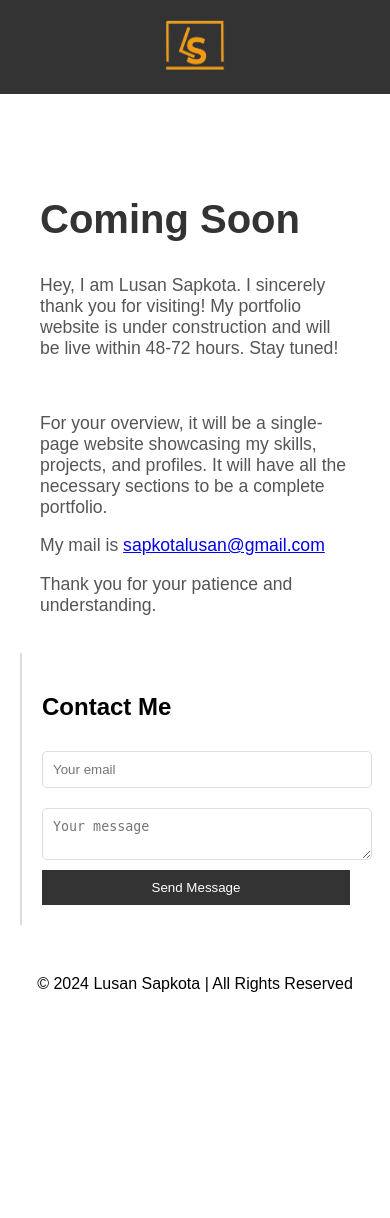
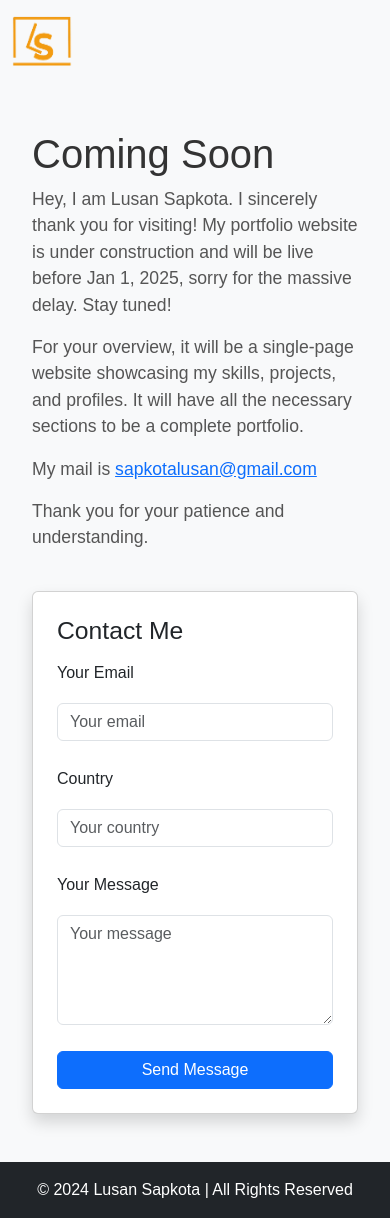
Before and after one commit to Lusan-sapkota/portfolio, a Flask app: page / in a window 390 px wide. Before the commit the page ends 992 px from the top, so only its background shows below. Run offline with Flask 3, Linux system fonts and the light colour scheme.

Commit message:
Made the design responsive and form protective

```diff
--- a/templates/index.html
+++ b/templates/index.html
@@ -6,43 +6,64 @@
   <meta http-equiv="X-UA-Compatible" content="ie=edge">
   <link rel="icon" type="image/png" sizes="32x32" href="{{ url_for('static', filename='images/favicon-32x32.png') }}">
   <title>My Portfolio - Coming Soon</title>
+  <link rel="stylesheet" href="https://cdn.jsdelivr.net/npm/bootstrap@5.3.0-alpha1/dist/css/bootstrap.min.css">
   <link rel="stylesheet" href="{{ url_for('static', filename='css/styles.css') }}">
 </head>
 <body>
-  <header>
-    <div class="logo">
-      <img src="{{ url_for('static', filename='images/logo.png') }}" alt="Logo" width="60" height="50">
+  <header class="bg-light py-3">
+    <div class="container d-flex align-items-center">
+      <div class="logo">
+        <img src="{{ url_for('static', filename='images/logo.png') }}" alt="Logo" width="60" height="50">
+      </div>
     </div>
   </header>
 
   <main>
-    <section class="hero">
-        <div class="hero-content">
+    <section class="hero py-5 bg-light">
+      <div class="container">
+        <div class="row align-items-center">
           <!-- Left Side: Text Content -->
-          <div class="hero-text">
-            <h1>Coming Soon</h1>
-            <p>Hey, I am Lusan Sapkota. I sincerely thank you for visiting! My portfolio website is under construction and will be live within 48-72 hours. Stay tuned!</p>
-            <br>
+          <div class="col-lg-6 mb-4">
+            <h1 class="display-4">Coming Soon</h1>
+            <p>Hey, I am Lusan Sapkota. I sincerely thank you for visiting! My portfolio website is under construction and will be live before Jan 1, 2025, sorry for the massive delay. Stay tuned!</p>
             <p>For your overview, it will be a single-page website showcasing my skills, projects, and profiles. It will have all the necessary sections to be a complete portfolio.</p>
             <p>My mail is <a href="mailto:sapkotalusan@gmail.com">sapkotalusan@gmail.com</a></p>
             <p>Thank you for your patience and understanding.</p>
           </div>
 
           <!-- Right Side: Contact Form -->
-          <div class="hero-form">
-            <form action="mailto:sapkotalusan@gmail.com" method="POST" enctype="text/plain">
-              <h2>Contact Me</h2>
-              <input type="email" name="email" placeholder="Your email" required>
-              <textarea name="message" placeholder="Your message" required></textarea>
-              <button type="submit">Send Message</button>
-            </form>
+          <div class="col-lg-6">
+            <div class="card shadow p-4">
+              <h2 class="mb-3">Contact Me</h2>
+              <form action="https://api.web3forms.com/submit" method="POST">
+                <input type="hidden" name="access_key" value="818bb4e1-1d81-49bf-8416-42591b05370a">
+                <div class="mb-3">
+                  <label for="email" class="form-label">Your Email</label>
+                  <input type="email" class="form-control" id="email" name="email" placeholder="Your email" required>
+                </div>
+                <div class="mb-3">
+                  <label for="country" class="form-label">Country</label>
+                  <input type="text" class="form-control" id="country" name="country" placeholder="Your country" required>
+                </div>
+                <div class="mb-3">
+                  <label for="message" class="form-label">Your Message</label>
+                  <textarea class="form-control" id="message" name="message" rows="4" placeholder="Your message" required></textarea>
+                </div>
+                <button type="submit" class="btn btn-primary w-100">Send Message</button>
+              </form>
+            </div>
           </div>
         </div>
-      </section>
+      </div>
+    </section>
 
-    <section class="footer">
-      <p>&copy; 2024 Lusan Sapkota | All Rights Reserved</p>
+    <section class="footer bg-dark text-white py-3">
+      <div class="container text-center">
+        <p>&copy; 2024 Lusan Sapkota | All Rights Reserved</p>
+      </div>
     </section>
   </main>
+
+  <script src="https://cdn.jsdelivr.net/npm/bootstrap@5.3.0-alpha1/dist/js/bootstrap.bundle.min.js"></script>
 </body>
 </html>
```
